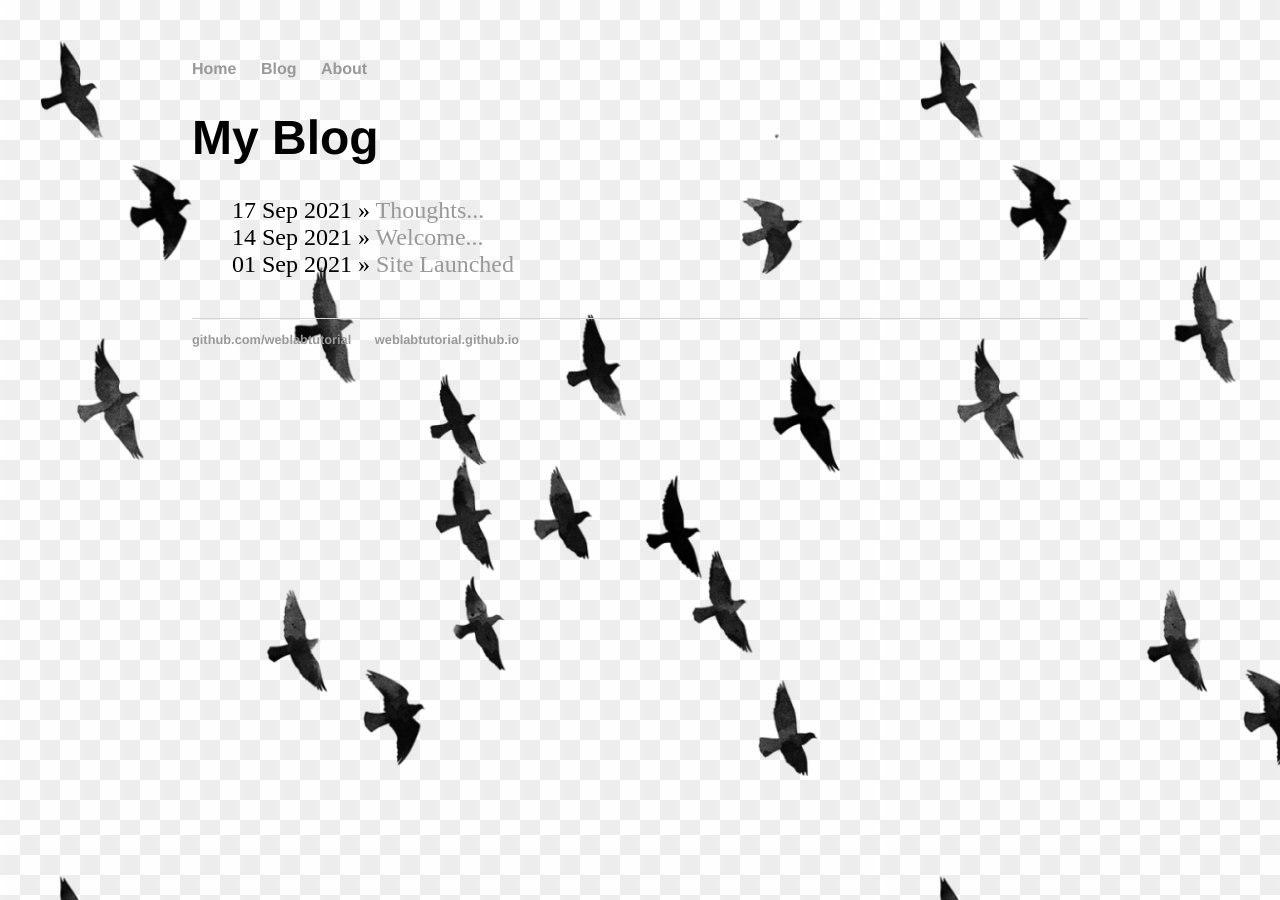
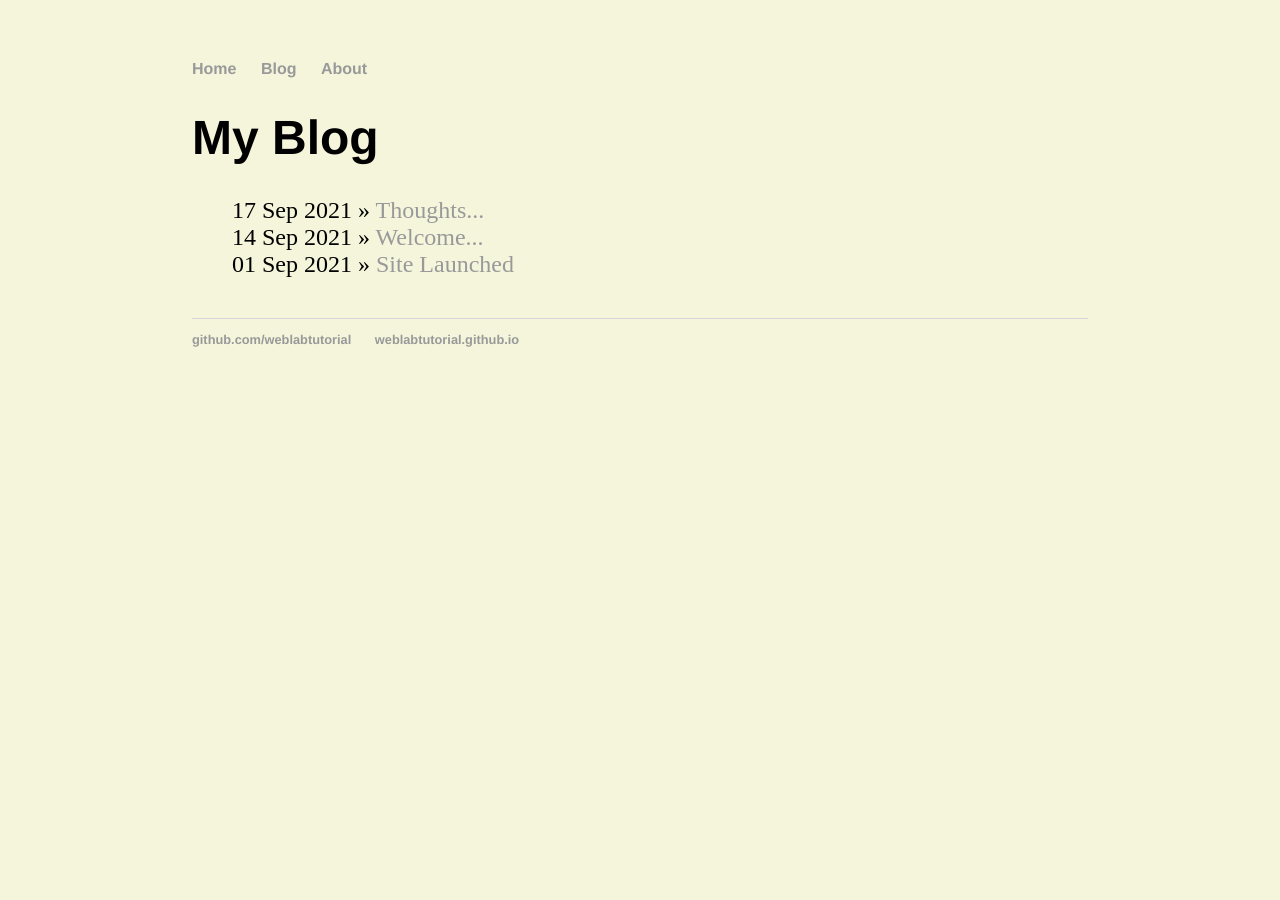
Before and after one commit to cbm2001/cbm2001.github.io, a Jekyll site: the page built from blog/index.html, in a window 1280 px wide. Built offline with Jekyll 4.4.1, drawn with Linux system fonts in a browser that asks for light colours.

Commit message:
Update main.css

```diff
--- a/css/main.css
+++ b/css/main.css
@@ -2,7 +2,7 @@
   margin: 60px auto;
   width: 70%;
   background-color: beige;
-  background-image:url("/images/birds.png");
+  background-image:url("images/birds.png");
 }
 h1 {
   font-size: 3em;
```
